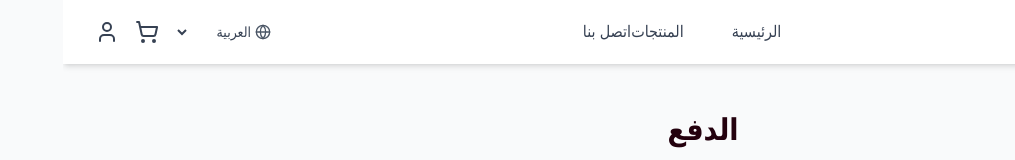
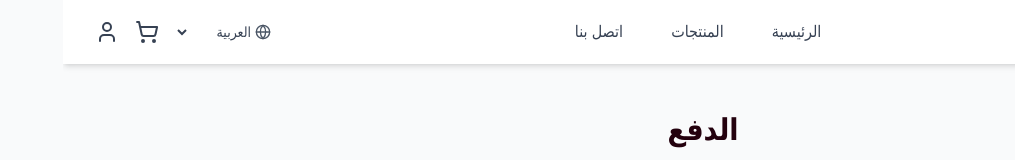
Before and after one commit to zedlink-test/My-Shop, a React (Vite) app: page /checkout in a window 1280 px wide. Shown: the top 160 px of the page, without its empty margins (265-1280 px from the left). Built offline with nearby package versions, Linux system fonts and the light colour scheme; no server answers; the database is empty; grey boxes are pictures that could not be loaded.

Commit message:
Hide Test Database button

```diff
--- a/src/components/Navbar.tsx
+++ b/src/components/Navbar.tsx
@@ -15,7 +15,7 @@ export const Navbar: React.FC = () => {
         <nav className="bg-white shadow-md sticky top-0 z-50">
             <div className="max-w-7xl mx-auto px-4 sm:px-6 lg:px-8">
                 <div className="flex justify-between h-16 items-center">
-                    <Link to="/" className="flex items-center space-x-2 rtl:space-x-reverse">
+                    <Link to="/" className="flex items-center gap-2">
                         <video
                             src="https://cdn-icons-mp4.flaticon.com/512/19018/19018325.mp4"
                             autoPlay
@@ -29,13 +29,13 @@ export const Navbar: React.FC = () => {
                         </span>
                     </Link>
 
-                    <div className="hidden md:flex space-x-12 items-center rtl:space-x-reverse">
+                    <div className="hidden md:flex gap-12 items-center">
                         <Link to="/" className="text-gray-700 hover:text-primary transition">{t('home')}</Link>
                         <Link to="/products" className="text-gray-700 hover:text-primary transition">{t('products')}</Link>
                         <Link to="/contact" className="text-gray-700 hover:text-primary transition">{t('contact')}</Link>
                     </div>
 
-                    <div className="flex items-center space-x-4 rtl:space-x-reverse">
+                    <div className="flex items-center gap-4">
                         <LanguageSwitcher />
                         <Link to="/cart" className="relative text-gray-700 hover:text-primary transition">
                             <ShoppingCart className="w-6 h-6" />
--- a/src/pages/admin/AdminDashboard.tsx
+++ b/src/pages/admin/AdminDashboard.tsx
@@ -146,12 +146,12 @@ export const AdminDashboard: React.FC = () => {
             <nav className="bg-white shadow-sm px-4 py-4 flex justify-between items-center">
                 <h1 className="text-xl font-bold">{t('adminDashboard')}</h1>
                 <div className="flex items-center space-x-4 rtl:space-x-reverse">
-                    <button
+                    {/* <button
                         onClick={handleTestConnection}
                         className="px-4 py-2 bg-blue-100 text-blue-700 rounded-lg text-sm font-medium hover:bg-blue-200"
                     >
                         Test Database
-                    </button>
+                    </button> */}
                     <LanguageSwitcher />
                     <Link to="/" className="text-gray-600 hover:text-primary flex items-center">
                         <Home className="w-5 h-5 mr-2 rtl:ml-2 rtl:mr-0" />
```
